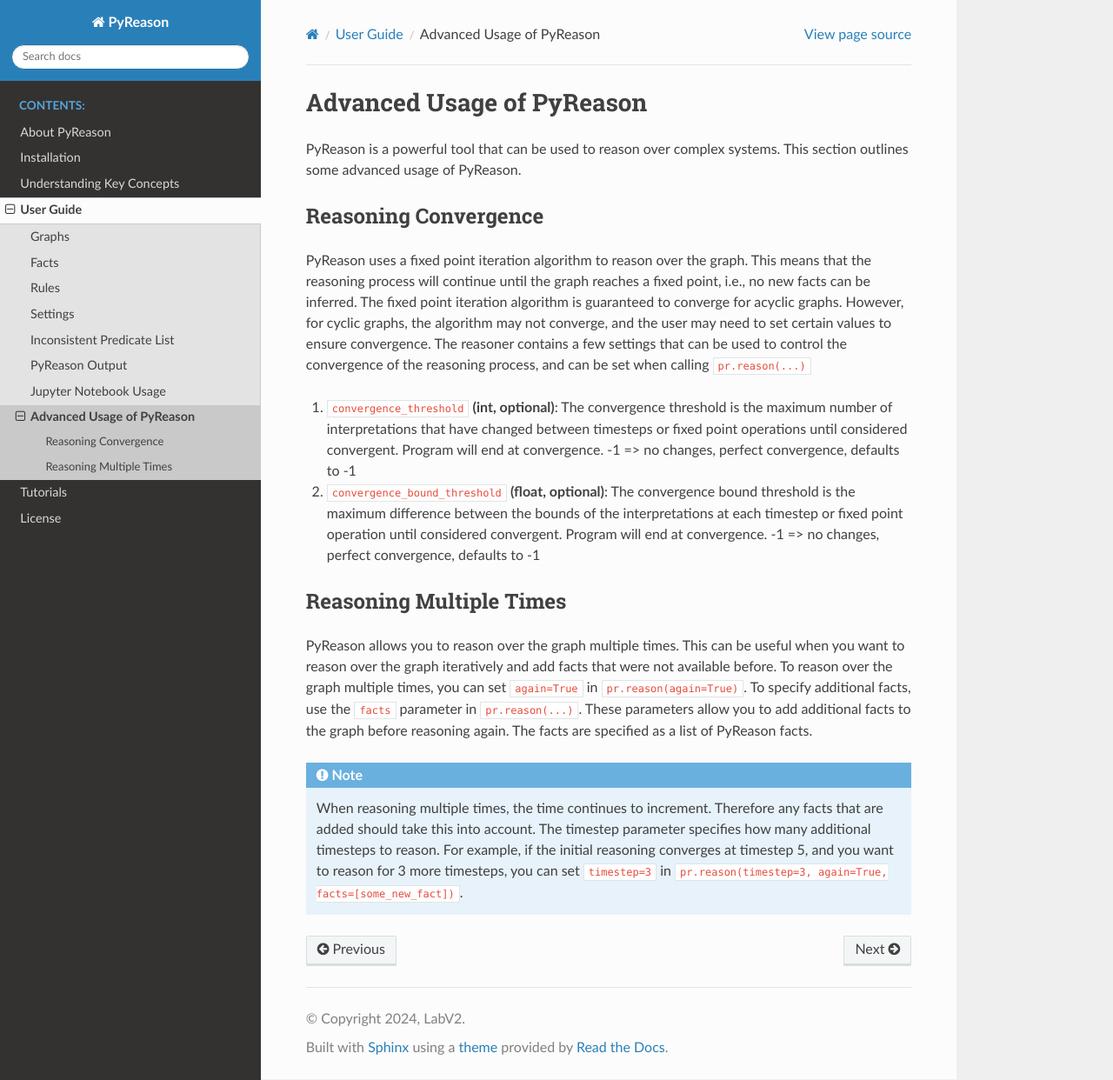
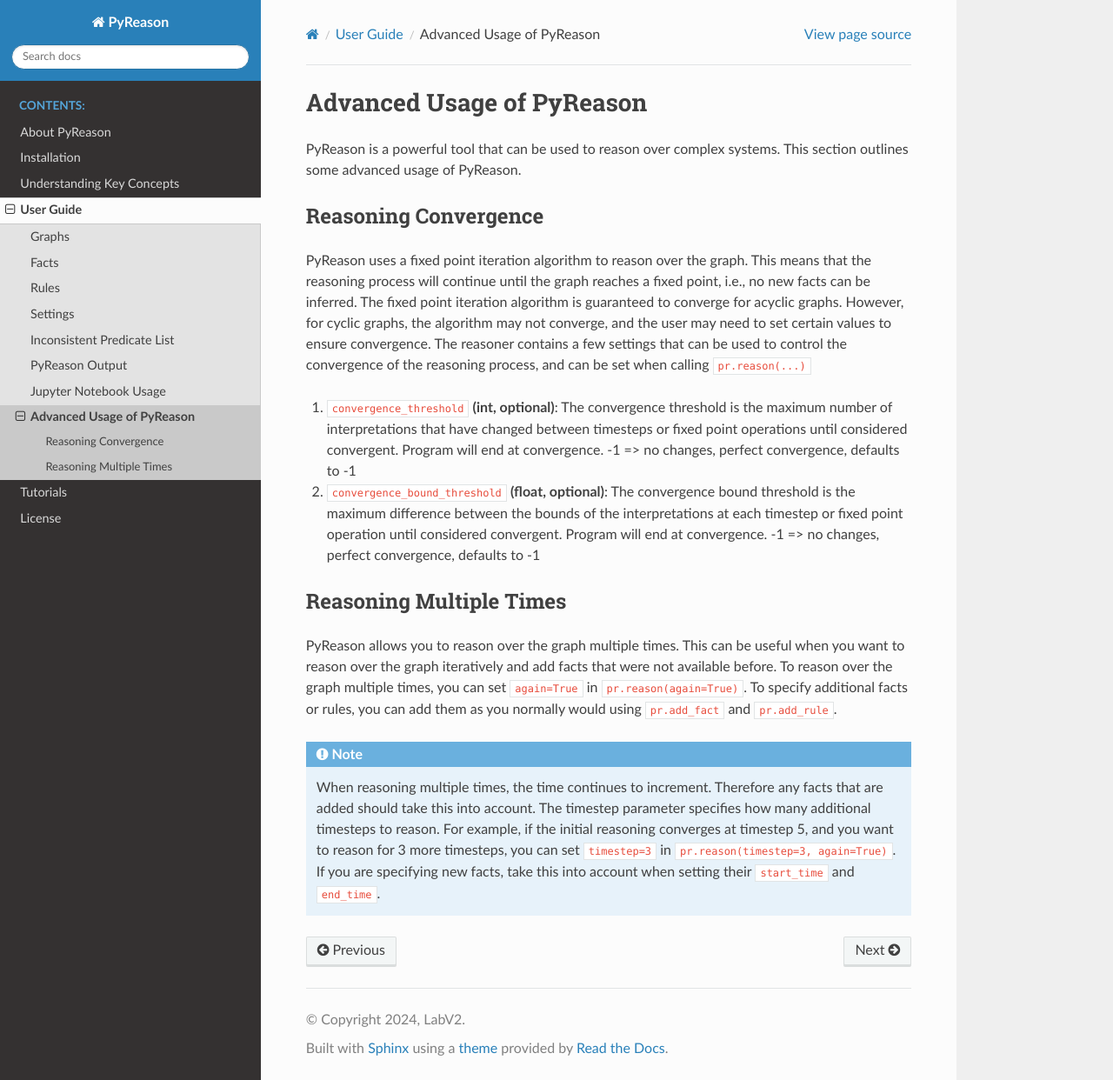
Before and after one commit to lab-v2/pyreason, a Sphinx documentation site: the page built from docs/source/user_guide/8_advanced_usage.rst, in a window 1280 px wide and 1242 px high. Shown: the whole window at 87% size. Built offline with Sphinx 7.4.7 and the Read the Docs theme 3.1.0, drawn with Linux system fonts in a browser that asks for light colours; pages that are not in the unit, such as notebooks, are missing from menus.

Commit message:
updated the way we pass facts to reason again to be same as reasoning for the first time (docs)

```diff
--- a/docs/source/user_guide/8_advanced_usage.rst
+++ b/docs/source/user_guide/8_advanced_usage.rst
@@ -18,10 +18,10 @@
 -------------------------
 PyReason allows you to reason over the graph multiple times. This can be useful when you want to reason over the graph iteratively
 and add facts that were not available before. To reason over the graph multiple times, you can set ``again=True`` in ``pr.reason(again=True)``.
-To specify additional facts, use the ``facts`` parameter in ``pr.reason(...)``. These parameters allow you to add additional
-facts to the graph before reasoning again. The facts are specified as a list of PyReason facts.
+To specify additional facts or rules, you can add them as you normally would using ``pr.add_fact`` and ``pr.add_rule``.
 
 .. note::
     When reasoning multiple times, the time continues to increment. Therefore any facts that are added should take this into account.
     The timestep parameter specifies how many additional timesteps to reason. For example, if the initial reasoning converges at
-    timestep 5, and you want to reason for 3 more timesteps, you can set ``timestep=3`` in ``pr.reason(timestep=3, again=True, facts=[some_new_fact])``.
+    timestep 5, and you want to reason for 3 more timesteps, you can set ``timestep=3`` in ``pr.reason(timestep=3, again=True)``.
+    If you are specifying new facts, take this into account when setting their ``start_time`` and ``end_time``.
```
